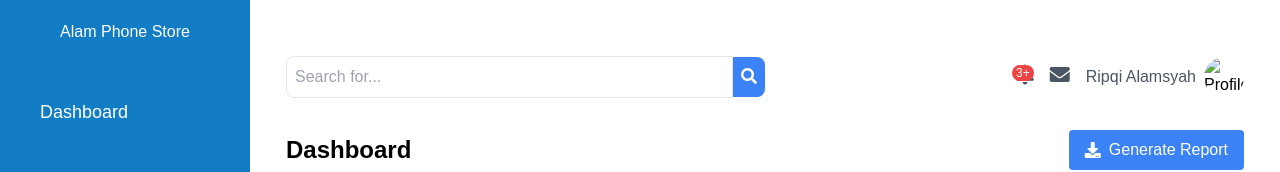
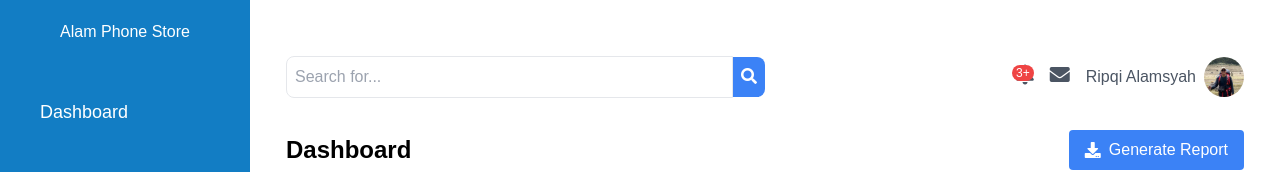
Before and after one commit to ripqialamsyah/Portofolio, a plain HTML site: page dashboard.html in a window 1280 px wide. Shown: the top 172 px of the page. Drawn offline with nearby package versions, Linux system fonts and the light colour scheme.

Commit message:
Update dashboard.html

```diff
--- a/dashboard.html
+++ b/dashboard.html
@@ -64,7 +64,7 @@
                 <span class="text-gray-600">
                  Ripqi Alamsyah
                 </span>
-                <img alt="Profile picture of Ripqi Alamsyah" class="w-10 h-10 rounded-full" height="40" src="foto profile1.jpeg" width="40"/>
+                <img alt="Profile picture of Ripqi Alamsyah" class="w-10 h-10 rounded-full" height="40" src="Foto Profile.jpeg" width="40"/>
                </div>
               </div>
              </div>
```
